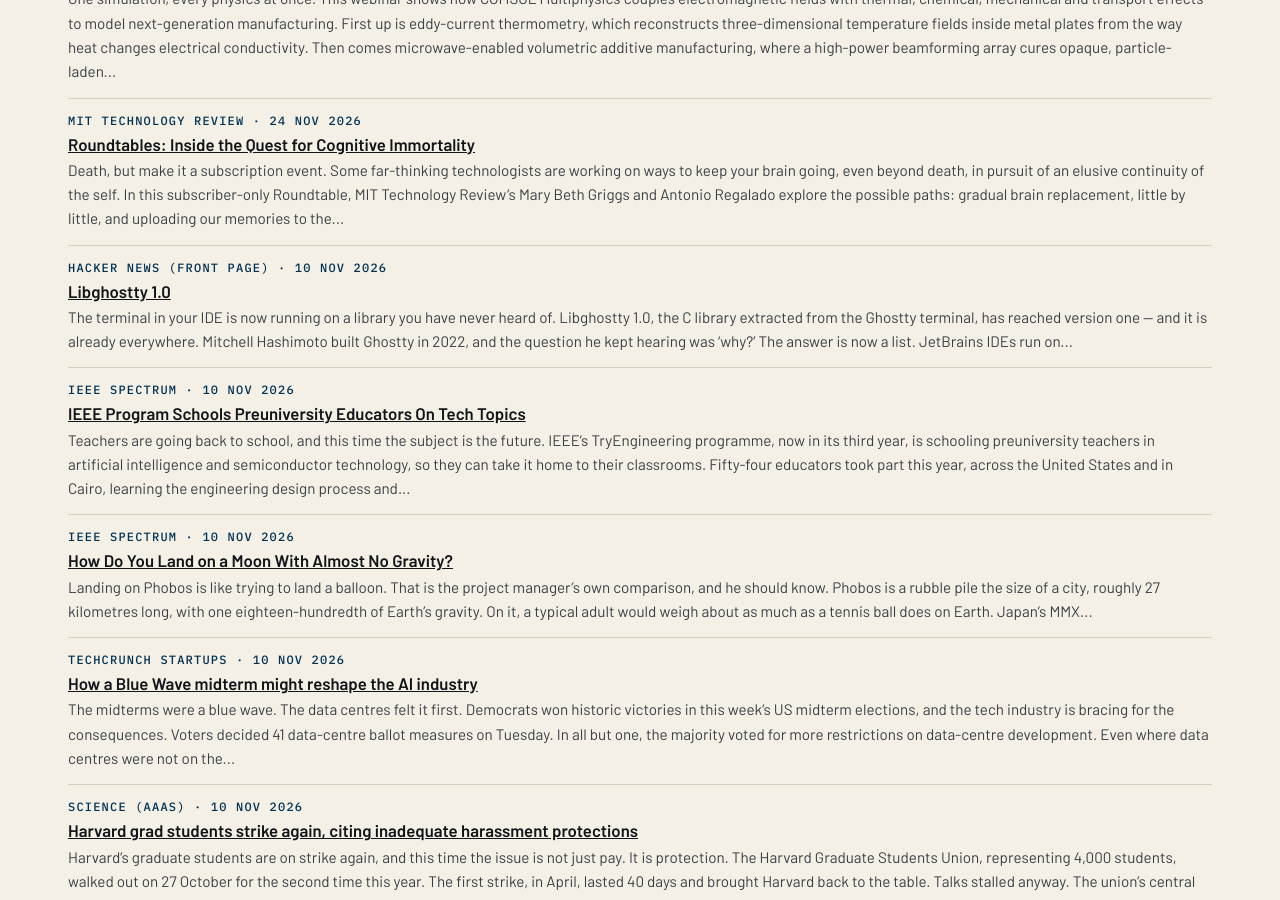
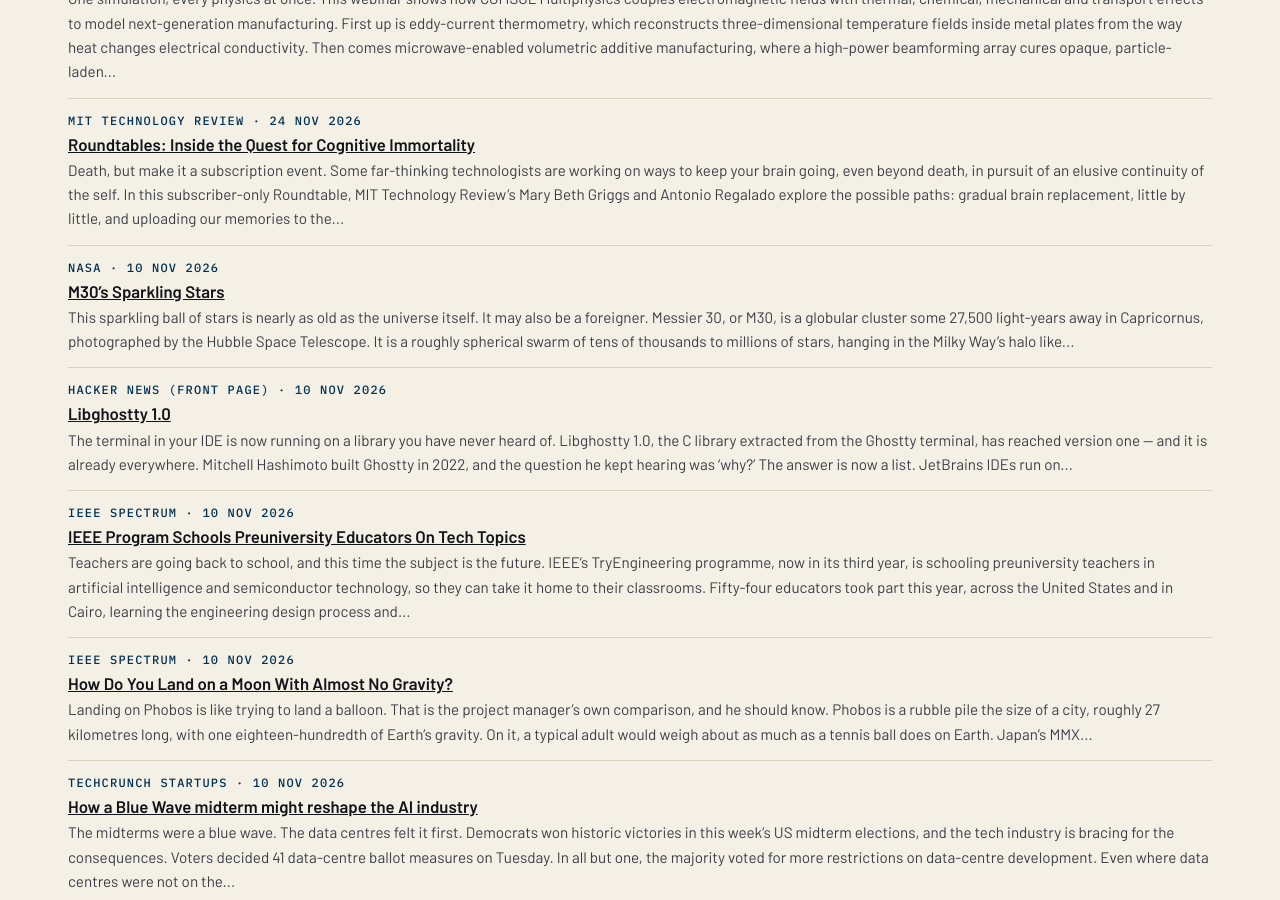
Before and after one commit to katz-news/katz.news, a Jekyll site: the page built from briefs/index.html, in a window 1280 px wide and 900 px high, scrolled down 637 px. Built offline with Jekyll 4.4.1, drawn with Linux system fonts in a browser that asks for light colours.

Commit message:
Publish 2026-11-07

```diff
--- a/_data/build.yml
+++ b/_data/build.yml
@@ -1 +1 @@
-published_at: 2026-11-07T18:47:20Z
+published_at: 2026-11-07T18:48:46Z
--- /dev/null
+++ b/_posts/briefs/2026-11-07-m30-s-sparkling-stars.md
@@ -0,0 +1,19 @@
+---
+published: true
+title: M30’s Sparkling Stars
+date: 2026-11-10
+section: science
+source_name: NASA
+source_url: https://www.nasa.gov/image-article/m30s-sparkling-stars/
+---
+This sparkling ball of stars is nearly as old as the universe itself. It may also be a foreigner.
+
+Messier 30, or M30, is a globular cluster some 27,500 light-years away in Capricornus, photographed by the Hubble Space Telescope. It is a roughly spherical swarm of tens of thousands to millions of stars, hanging in the Milky Way's halo like moths around a lightbulb. The Milky Way has at least 150 such clusters, and the oldest are 11.5 to 13.5 billion years old.
+
+They are the galaxy's history books. A century ago, Harlow Shapley used variable stars inside globular clusters to prove the Sun is not at the centre of our galaxy at all — the centre lies towards Sagittarius. Globular clusters that formed with the Milky Way act as time capsules, preserving the chemistry of our young galaxy.
+
+But M30 may not have formed here. It orbits in the opposite direction to the galaxy's spin, which suggests the Milky Way captured it long ago.
+
+Hubble has watched M30 three times over 15 years, tracking how its stars move and how its populations differ. The new image combines all three visits, in ultraviolet, visible and near-infrared light.
+
+Conclusion: M30 is not just a pretty cluster, but rather a passport stamp — a sparkling, stolen souvenir from a galaxy our own swallowed long ago.
```
